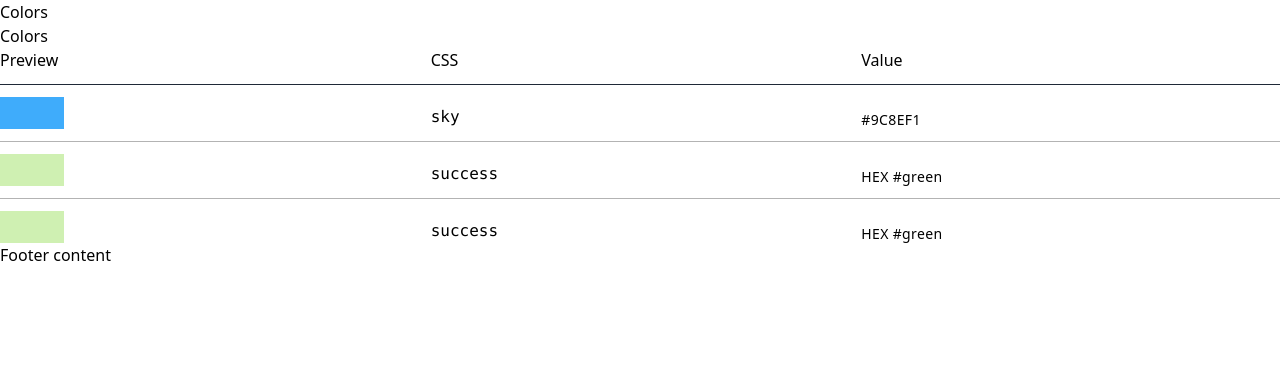
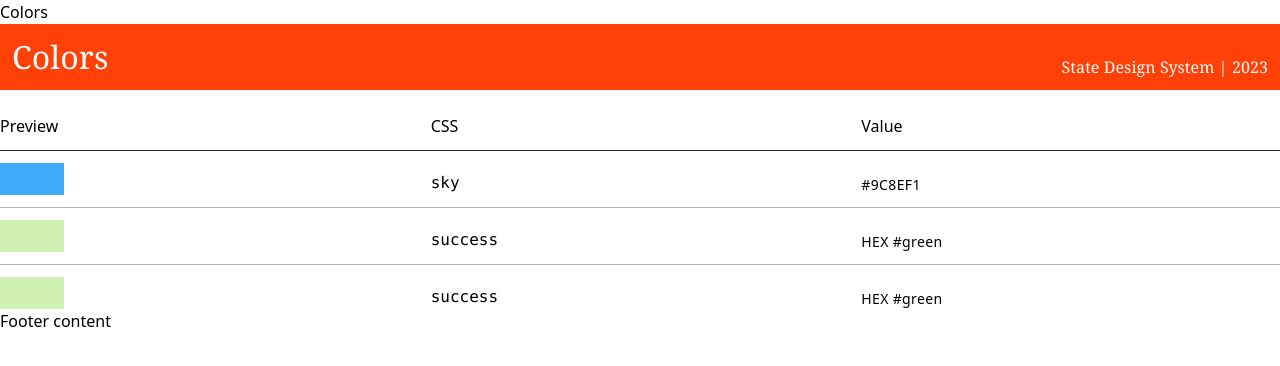
Before and after one commit to johnhoysa/styleguide-react, a React (Create React App) app: page /colors in a window 1280 px wide. Shown: the top 366 px of the page. Built offline with nearby package versions, Linux system fonts and the light colour scheme.

Commit message:
Colors pulling in global variable

```diff
--- a/src/styleguide/Colors.js
+++ b/src/styleguide/Colors.js
@@ -1,17 +1,18 @@
 import React from 'react';
 import Swatch from '../components/Swatch.js';
-
+import TitleBar from '../components/TitleBar.js';
 const Colors = () => {
   return (
     <section>
-      <div className="page-title">Colors</div>
+      <TitleBar title="Colors" />
 
-      <div className="grid grid-cols-3 gap-3">
+      <div className="grid grid-cols-3 gap-3 mt-6">
         <span className="">Preview</span>
         <span className="">CSS</span>
         <span className="">Value</span>
       </div>
-      <hr class="bg-gray-800"></hr>
+
+      <hr className="bg-gray-800"></hr>
       <Swatch color="bg-sky" name="sky" value="#9C8EF1" />
       <hr></hr>
       <Swatch color="bg-success" name="success" value="HEX #green" />
```
